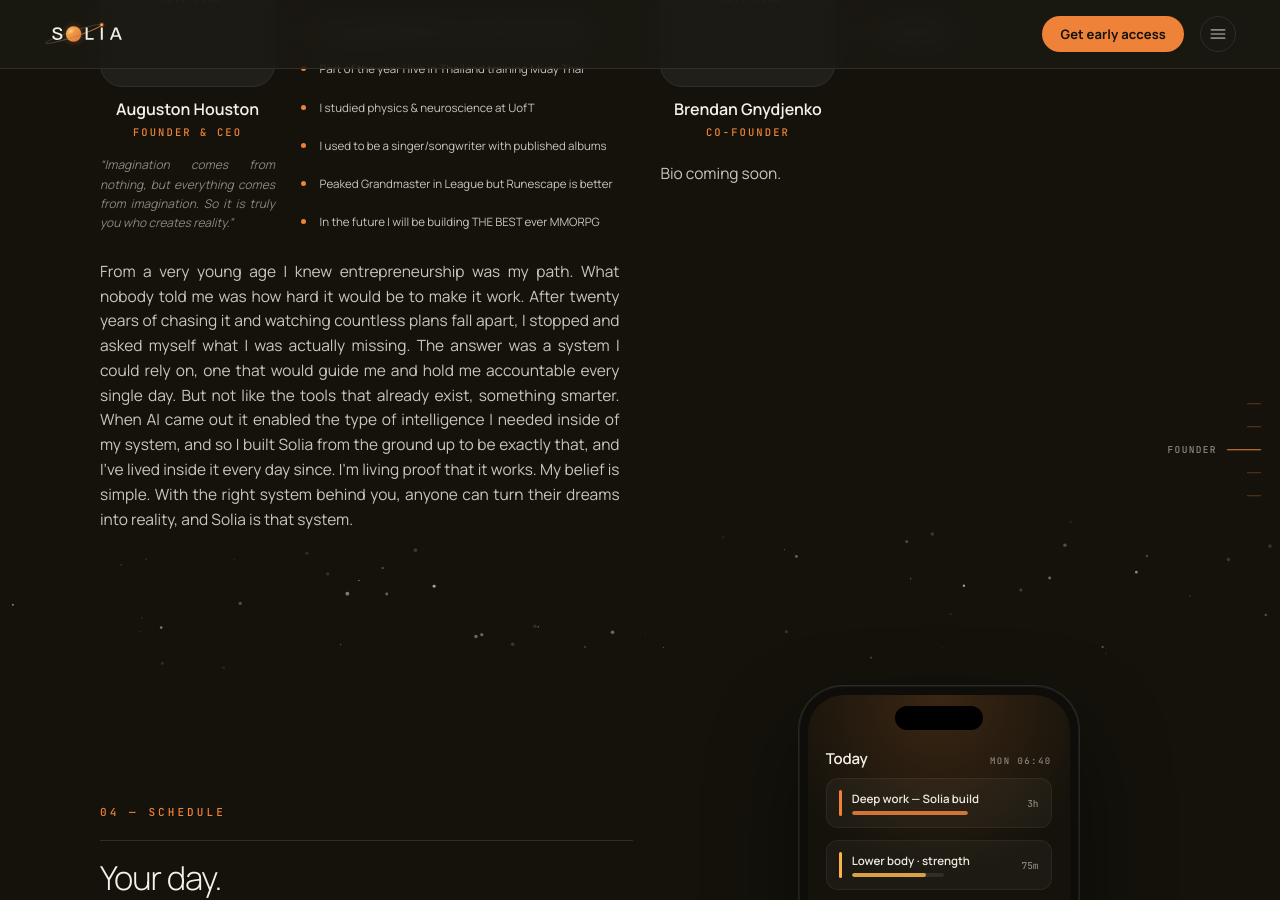
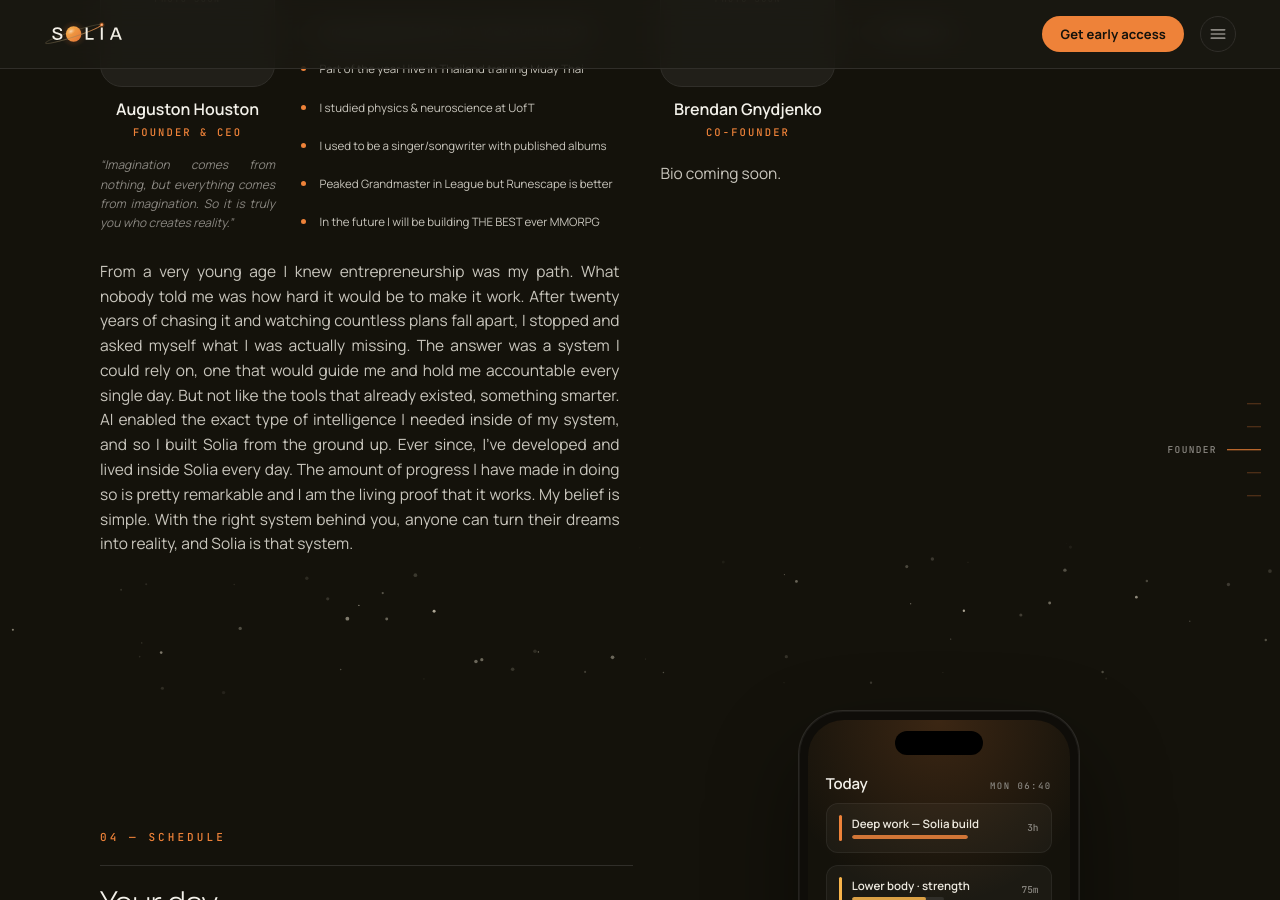
Before and after one commit to Solia-SaaS/Solia-Site, a Jekyll site: the page built from index.html, in a window 1280 px wide and 900 px high, scrolled down 4838 px. Built offline with Jekyll 4.4.1, drawn with Linux system fonts in a browser that asks for light colours.

Commit message:
Bio: owner final version
Co-Authored-By: Claude Fable 5 <noreply@anthropic.com>

```diff
--- a/index.html
+++ b/index.html
@@ -478,12 +478,14 @@ description: Solia is a Life Operating System designed to align your actions wit
              chasing it and watching countless plans fall apart, I stopped and asked
              myself what I was actually missing. The answer was a system I could
              rely on, one that would guide me and hold me accountable every single
-             day. But not like the tools that already exist, something smarter. When
-             AI came out it enabled the type of intelligence I needed inside of my
-             system, and so I built Solia from the ground up to be exactly that,
-             and I&#39;ve lived inside it every day since. I&#39;m living proof that it
-             works. My belief is simple. With the right system behind you, anyone
-             can turn their dreams into reality, and Solia is that system.</p>
+             day. But not like the tools that already existed, something smarter.
+             AI enabled the exact type of intelligence I needed inside of my
+             system, and so I built Solia from the ground up. Ever since,
+             I&#39;ve developed and lived inside Solia every day. The amount of
+             progress I have made in doing so is pretty remarkable and I am the
+             living proof that it works. My belief is simple. With the right system
+             behind you, anyone can turn their dreams into reality, and Solia is
+             that system.</p>
         </figure>
         <figure class="founder-card" data-reveal>
           <div class="founder-photo">
```
